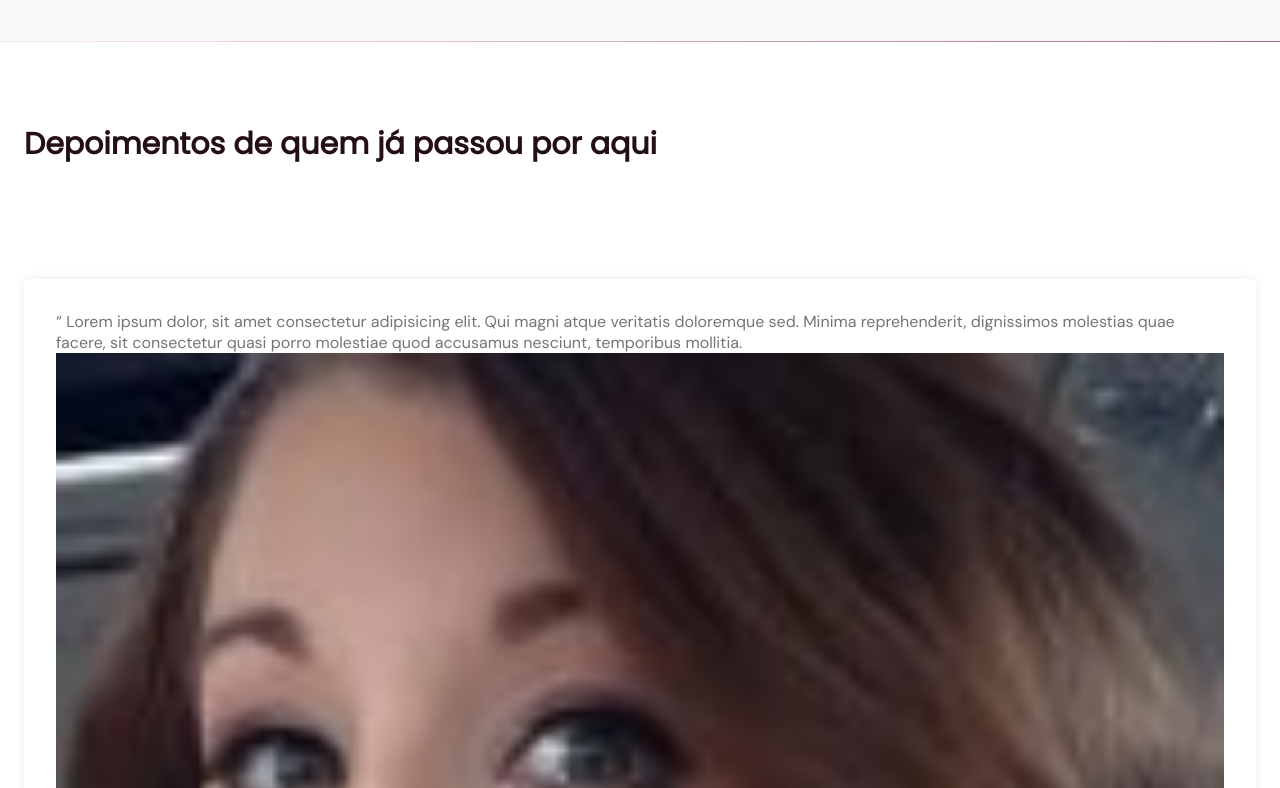
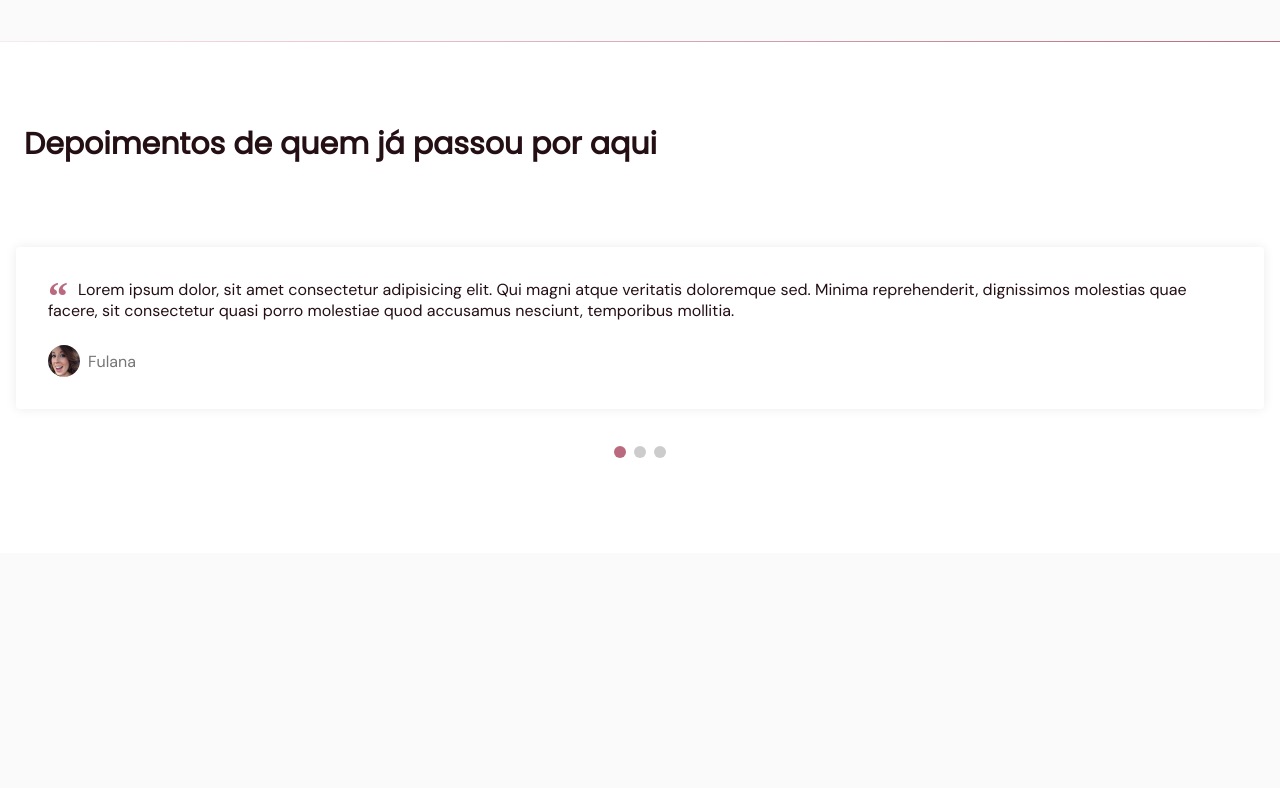
Before and after one commit to monicaquintal/beautysalon, a plain HTML site: page index.html in a window 1280 px wide. Shown: the part 4040-4828 px from the top of the page. After the commit the page ends 4593 px from the top, so only its background shows below. Drawn offline with nearby package versions, Linux system fonts and the light colour scheme; files whose address does not match are found by name.

Commit message:
aula 03 (parte 2) - seção de depoimentos

```diff
--- a/index.html
+++ b/index.html
@@ -9,13 +9,17 @@
     <link rel="stylesheet" type="text/css" href="style.css" />
     <!-- icones -->
     <link rel="stylesheet" type="text/css" href="./assets/fonts/style.css" />
+    <!-- swiper js -->
+    <link
+    rel="stylesheet"
+    href="https://cdn.jsdelivr.net/npm/swiper@8/swiper-bundle.min.css"/>
     <!-- fontes -->
     <link rel="preconnect" href="https://fonts.googleapis.com" />
     <link rel="preconnect" href="https://fonts.gstatic.com" crossorigin />
     <link
       href="https://fonts.googleapis.com/css2?family=DM+Sans:wght@400;500;700&family=Poppins&display=swap"
-      rel="stylesheet"
-    />
+      rel="stylesheet" />
+
   </head>
   <body>
     <header id="header" class="scroll">
@@ -103,12 +107,13 @@
       <div class="divider-1"></div>
 
       <section class="section" id="testimonials"> <!-- depoimentos -->
-        <div class="container grid">
+        <div class="container">
           <header>
             <h2 class="title">Depoimentos de quem já passou por aqui</h2>
           </header>
-            <div class="testimonials">
-              <div class="testimonial">
+            <div class="testimonials swiper">
+              <div class="swiper-wrapper">
+                <div class="testimonial swiper-slide">
                   <blockquote>
                     <p>
                       <span>&ldquo;</span>
@@ -121,7 +126,7 @@
                   </blockquote>
                 </div>
 
-              <div class="testimonial">
+                <div class="testimonial swiper-slide">
                   <blockquote>
                     <p>
                       <span>&ldquo;</span>
@@ -134,7 +139,7 @@
                   </blockquote>
                 </div>
 
-              <div class="testimonial">
+                <div class="testimonial swiper-slide">
                   <blockquote>
                     <p>
                       <span>&ldquo;</span>
@@ -146,7 +151,9 @@
                     </cite>
                   </blockquote>
                 </div>
-
+              </div>
+              <!-- If we need pagination -->
+              <div class="swiper-pagination"></div>
           </div>
         </div>
       </section>
@@ -154,7 +161,9 @@
 
     <footer></footer>
 
-    <!-- -->
+    <!-- swiper -->
+    <script src="https://cdn.jsdelivr.net/npm/swiper@8/swiper-bundle.min.js"></script>
+    <!-- main.js -->
     <script src="./main.js"></script>
 
   </body>
--- a/main.js
+++ b/main.js
@@ -31,3 +31,18 @@ window.addEventListener('scroll', function(){
     // scroll < altura do header
     header.classList.remove('scroll')
   }})
+
+  /* testimonials carousel slider - biblioteca swiper js */
+
+   const swiper = new Swiper('.swiper', {
+    slidesPerView: 1,
+    pagination: {
+      el: '.swiper-pagination',
+      type: 'bullets',
+      clickable: true
+    },
+    mousewheel: {
+      invert: true,
+    },
+    keyboard: true
+  })
--- a/style.css
+++ b/style.css
@@ -366,8 +366,64 @@ top: 1.5rem;
   background: white;
 }
 
+#testimonials .container {
+  margin-left: 0;
+  margin-right: 0;
+}
+
+#testimonials header {
+  margin-bottom: 0;
+  margin-left: 1.5rem;
+  margin-right: 1.5rem;
+}
+
 #testimonials blockquote {
   padding: 2rem;
   box-shadow: 0px 0px 12px rgba(0, 0, 0, 0.08);
   border-radius: .25rem;
 }
+
+#testimonials blockquote p {
+  position: relative;
+  text-indent: 1.875rem;
+  margin-bottom: 1.5rem;
+  color: var(--title-color)
+}
+
+#testimonials blockquote p span {
+  font: 700 2.5rem serif;
+  position: absolute;
+  top: -0.375rem;
+  left: -1.875rem;
+  color: var(--base-color)
+}
+
+#testimonials cite {
+  display: flex;
+  align-items: center;
+  font-style: normal;
+}
+
+#testimonials cite img {
+  width: 2rem;
+  height: 2rem;
+  object-fit: cover;
+  clip-path: circle();
+  margin-right: 0.5rem;
+}
+
+/* swiper */
+
+.swiper-slide {
+  height: auto;
+  padding: 4rem 1rem;
+}
+
+section .swiper-pagination-bullet {
+  width: 0.75rem;
+  height: 0.75rem;
+}
+
+section .swiper-pagination-bullet-active {
+  background: var(--base-color);
+}
```
Also changed, not shown: 1 other file. Lines whose indentation alone changed are shown as unchanged.
